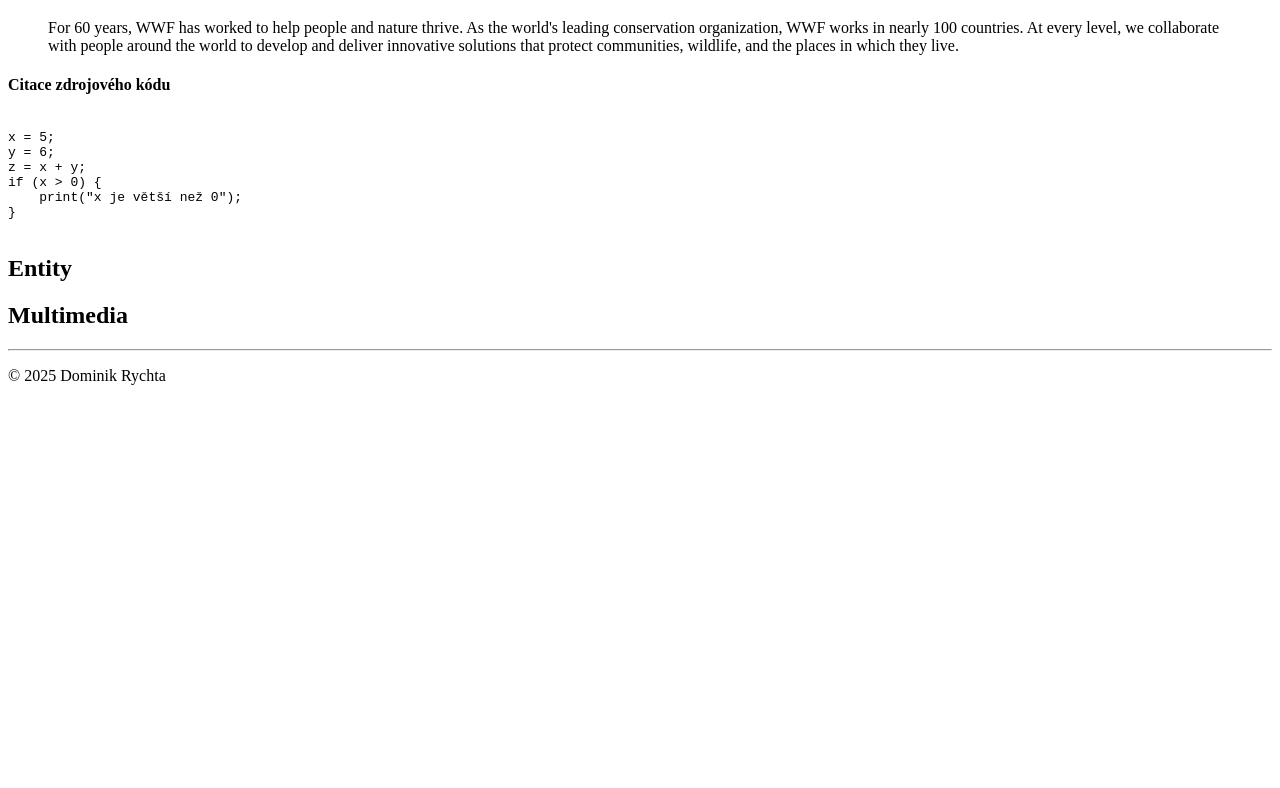
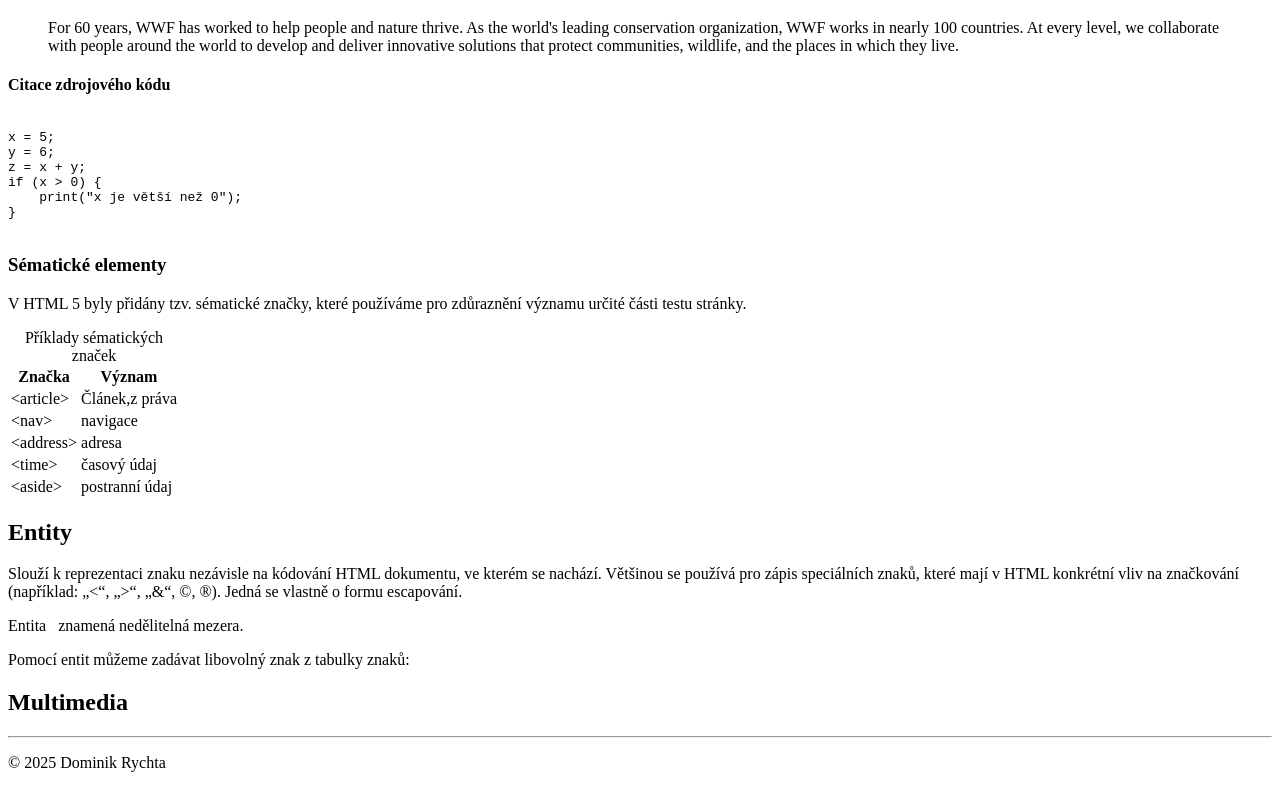
Before and after one commit to DominikRychta/tutorial-html, a plain HTML site: page index.html in a window 1280 px wide. Shown: the part 384-1172 px from the top of the page. Before the commit the page ends 800 px from the top, so only its background shows below. Drawn offline with Linux system fonts and the light colour scheme.

Commit message:
Add files via upload

```diff
--- a/index.html
+++ b/index.html
@@ -13,7 +13,7 @@
         <h1>HTML speciality</h1>
     </header>
     <main>
-        <section id="typy-lementu"></section>
+        <section id="typy-elementu"></section>
             <h2>Typy elementů</h2>
             <p>Existují <strong>párové</strong> (p, body, div...) a <strong>nepárové</strong> značky (meta, hr, br, img).
             <h3>Inline elementy</h3>
@@ -40,8 +40,50 @@ if (x > 0) {
 }
 </code>
 </pre>
-            <section id="entity"></section>
+            <h3>Sématické elementy</h3>
+            <p>V HTML 5 byly přidány tzv. sématické značky, které používáme pro zdůraznění
+                významu určité části testu stránky.
+            </p>
+            <table>
+                <caption>Příklady sématických značek</caption>
+                <thead>
+                    <tr>
+                        <th>Značka</th>
+                        <th>Význam</th>
+                    </tr>
+                </thead>
+                <tbody>
+                    <tr>
+                        <td>&lt;article&gt;</td>
+                        <td>Článek,z práva</td>
+                    </tr>
+                    <tr>
+                        <td>&lt;nav&gt;</td>
+                        <td>navigace</td>
+                    </tr>
+                    <tr>
+                        <td>&lt;address&gt;</td>
+                        <td>adresa</td>
+                    </tr>
+                    <tr>
+                        <td>&lt;time&gt;</td>
+                        <td>časový údaj</td>
+                    </tr>
+                    <tr>
+                        <td>&lt;aside&gt;</td>
+                        <td>postranní údaj</td>
+                    </tr>
+                </tbody>
+            </table>
+            <section id="entity">
             <h2>Entity</h2>
+            <p>Slouží k reprezentaci znaku nezávisle na kódování HTML dokumentu, ve kterém se nachází.
+                Většinou se používá pro zápis speciálních znaků, které mají v HTML konkrétní vliv na značkování
+                (například: „&lt;“, „&gt;“, „&amp;“, &copy;, &reg;). Jedná se vlastně o formu escapování.
+            </p>
+            <p>Entita &nbsp; znamená nedělitelná mezera.</p>
+            <p>Pomocí entit můžeme zadávat libovolný znak z tabulky znaků: </p>
+            </section>
         <section id="multimedia"></section>
             <h2>Multimedia</h2>
     </main>
```
